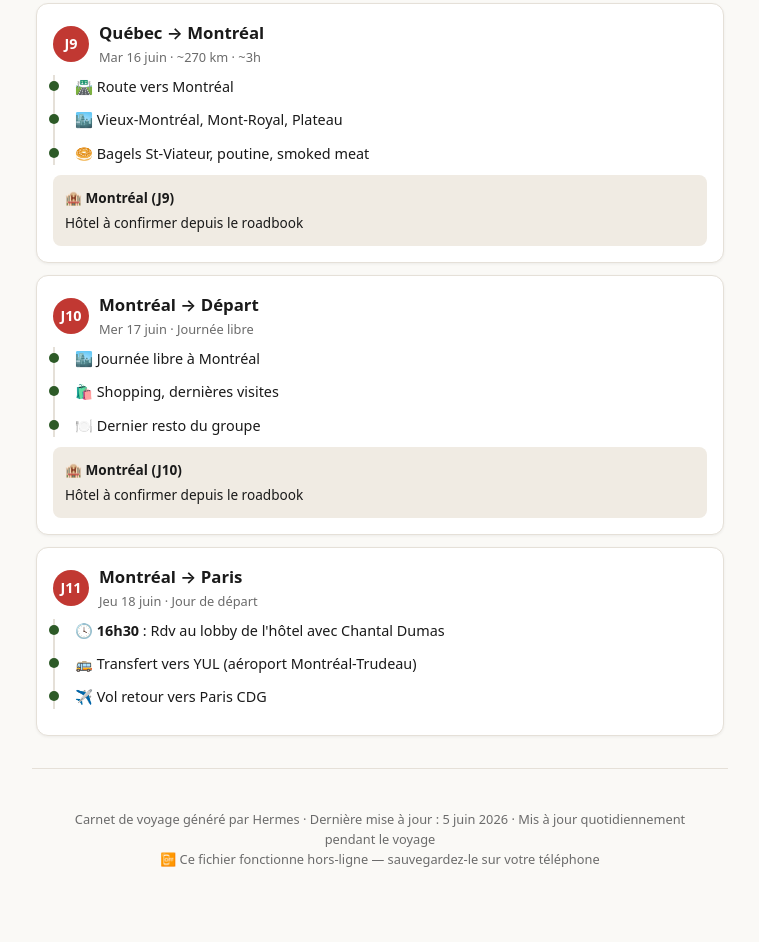
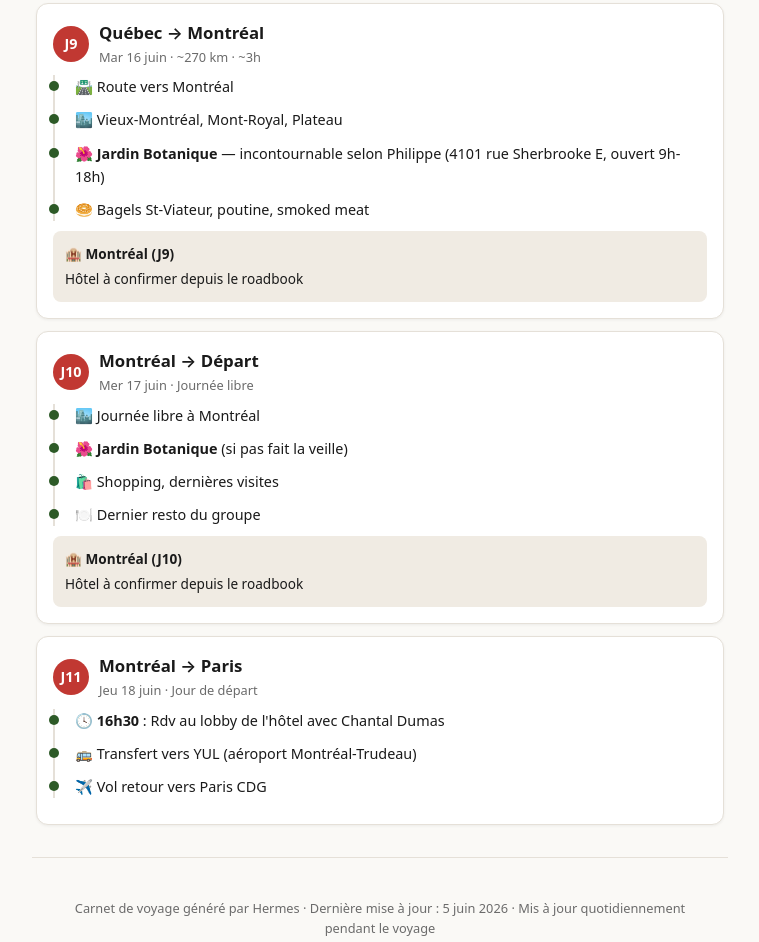
Before and after one commit to rooodh/canada2026, a plain HTML site: page index.html in a window 1280 px wide. Shown: the part 3174-4116 px from the top of the page, without its empty margins (260-1019 px from the left). Drawn offline with Linux system fonts and the light colour scheme.

Commit message:
🌺 Ajout Jardin Botanique Montréal — conseil Philippe

```diff
--- a/index.html
+++ b/index.html
@@ -144,6 +144,7 @@ footer{text-align:center;padding:40px 16px;color:var(--muted);font-size:.8em;bor
 <div class="timeline"><ul>
 <li>🛣️ Route vers Montréal</li>
 <li>🏙️ Vieux-Montréal, Mont-Royal, Plateau</li>
+<li>🌺 <strong>Jardin Botanique</strong> — incontournable selon Philippe (4101 rue Sherbrooke E, ouvert 9h-18h)</li>
 <li>🥯 Bagels St-Viateur, poutine, smoked meat</li>
 </ul></div>
 <div class="hotel-card"><strong>🏨 Montréal (J9)</strong>Hôtel à confirmer depuis le roadbook</div>
@@ -153,6 +154,7 @@ footer{text-align:center;padding:40px 16px;color:var(--muted);font-size:.8em;bor
 <div class="card"><div class="day-header"><div class="day-num">J10</div><div><div class="day-title">Montréal → Départ</div><div class="day-sub">Mer 17 juin · Journée libre</div></div></div>
 <div class="timeline"><ul>
 <li>🏙️ Journée libre à Montréal</li>
+<li>🌺 <strong>Jardin Botanique</strong> (si pas fait la veille)</li>
 <li>🛍️ Shopping, dernières visites</li>
 <li>🍽️ Dernier resto du groupe</li>
 </ul></div>
```
